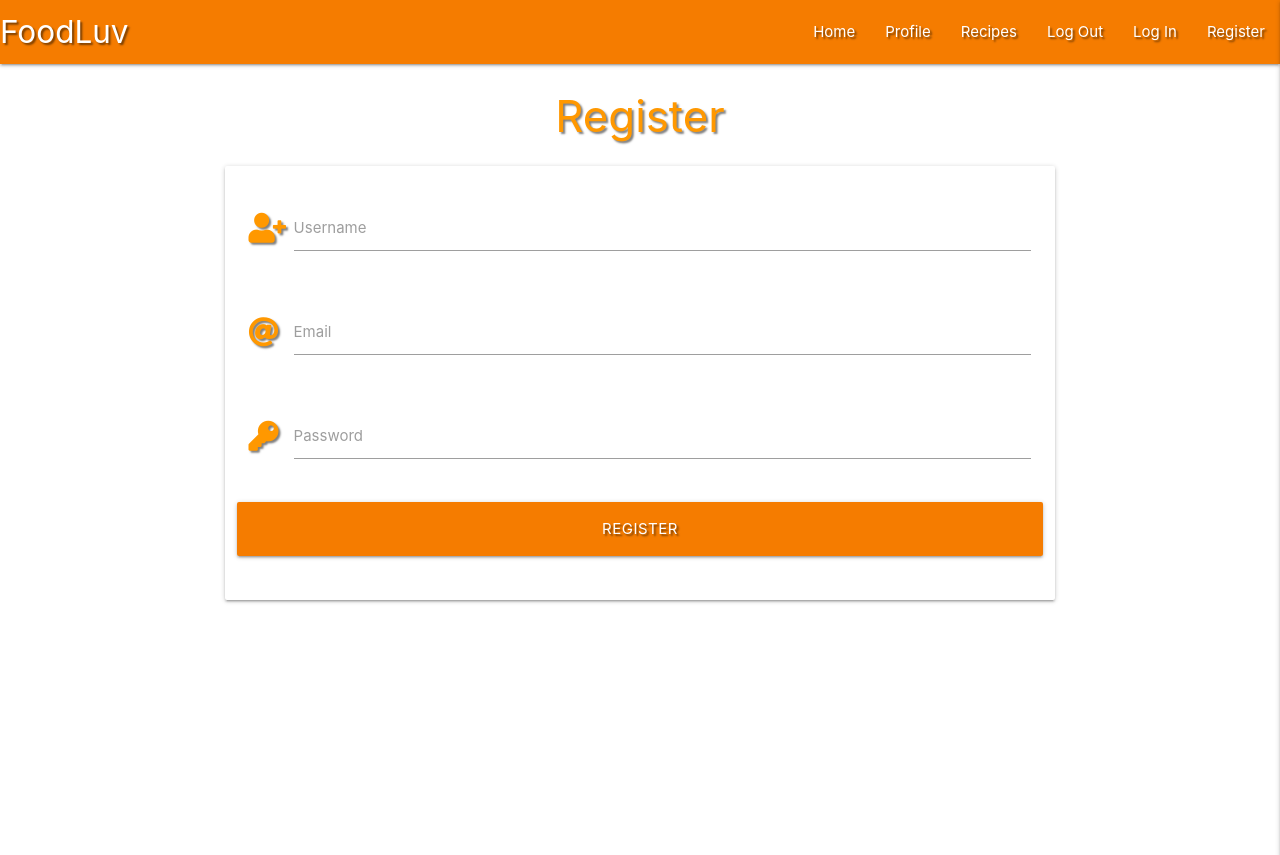
After one commit to Code-Institute-Submissions/foodluv, a Flask app: page /register in a window 1280 px wide. The commit adds this page. Shown: the top 855 px of the page. Run offline with Flask 2, Linux system fonts and the light colour scheme; some libraries are stand-ins or nearby versions.

Commit message:
added registration page

```diff
--- a/app.py
+++ b/app.py
@@ -4,6 +4,7 @@ from flask import (
     redirect, request, session, url_for)
 from flask_pymongo import PyMongo
 from bson.objectid import ObjectId
+from werkzeug.security import generate_password_hash, check_password_hash
 if os.path.exists("env.py"):
     import env
 
@@ -24,6 +25,11 @@ def get_recipes():
     return render_template("recipes.html", recipes=recipes)
 
 
+@app.route("/register", methods={"GET", "POST"})
+def register():
+    return render_template("register.html")
+
+
 if __name__ == "__main__":
     app.run(host=os.environ.get("IP"),
             port=int(os.environ.get("PORT")),
--- a/templates/base.html
+++ b/templates/base.html
@@ -28,7 +28,7 @@
 					<li><a href="#">Recipes</a></li>
 					<li><a href="#">Log Out</a></li>
                     <li><a href="#">Log In</a></li>
-                    <li><a href="#">Register</a></li>
+                    <li><a href="{{ url_for('register') }}">Register</a></li>
 				</ul>
 			</div>
 		</nav>
@@ -40,7 +40,7 @@
 					<li><a href="#">Recipes</a></li>
 					<li><a href="#">Log Out</a></li>
                     <li><a href="#">Log In</a></li>
-                    <li><a href="#">Register</a></li>
+                    <li><a href="{{ url_for('register') }}">Register</a></li>
 		</ul>
 	</header>
 
--- /dev/null
+++ b/templates/register.html
@@ -0,0 +1,40 @@
+{% extends "base.html" %}
+
+{% block content %}
+
+<h3 class="center-align text-shadow orange-text darken-2">Register</h3>
+<div class="row">
+	<form class="col s12 m8 offset-m2" method="POST" action="{{ url_for('register') }}">
+		<div class="card-panel">
+			<!---Username-->
+			<div class="row">
+				<div class="input-field col s12">
+					<i class="fas fa-user-plus prefix orange-text darken-2 text-shadow"></i>
+					<input id="username" name="username" type="text" class="validate">
+					<label for="username">Username</label>
+				</div>
+			</div>
+			<!------Email-->
+			<div class="row">
+				<div class="input-field col s12">
+					<i class="fas fa-at prefix orange-text darken-2 text-shadow"></i>
+					<input id="email" name="email" type="email" class="validate">
+					<label for="email">Email</label>
+				</div>
+			</div>
+			<!---Password-->
+			<div class="row">
+				<div class="input-field col s12">
+					<i class="fas fa-key prefix orange-text darken-2 text-shadow"></i>
+					<input id="password" name="password" type="password" class="validate">
+					<label for="password">Password</label>
+				</div>
+			</div>
+            <!---Button---->
+			<div class="row">
+				<button type="submit" class="col s12 btn-large orange darken-2 text-shadow">Register</button>
+			</div>
+		</div>
+	</form>
+</div>
+{% endblock %}
```
